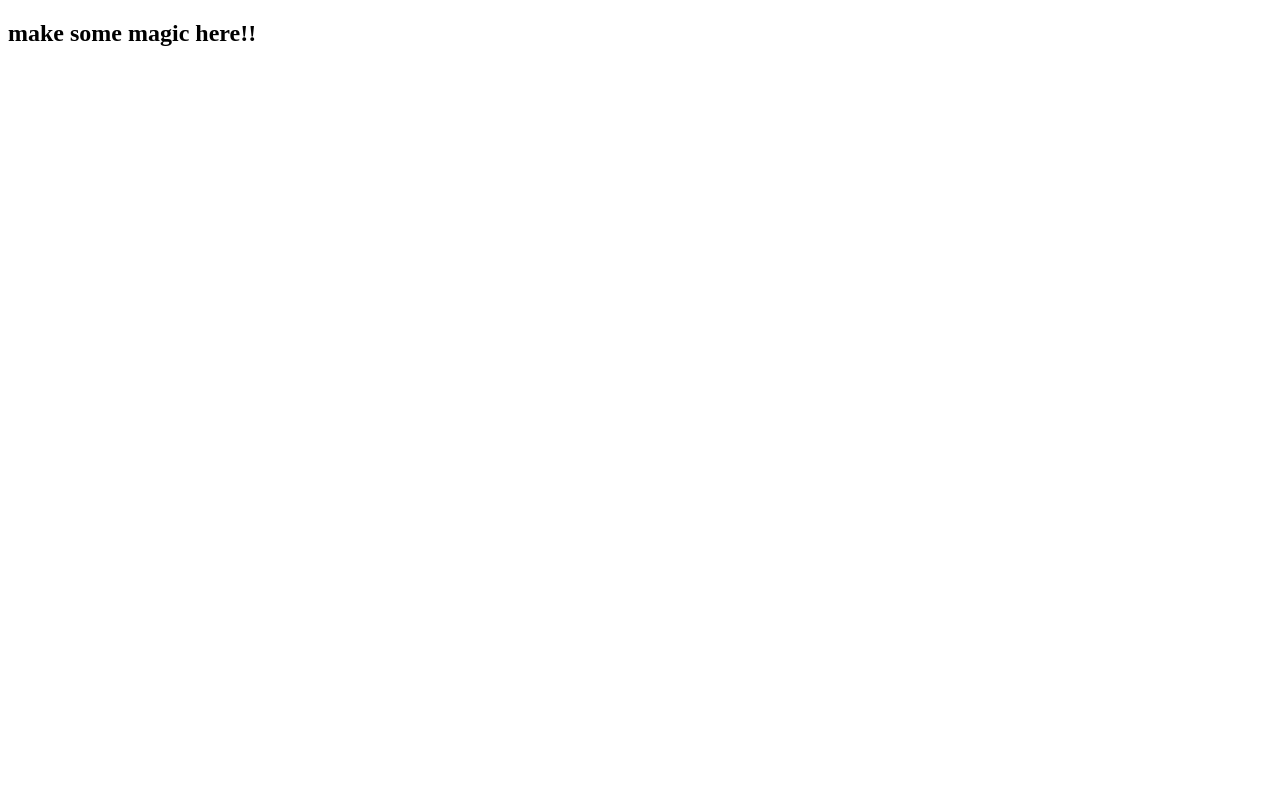
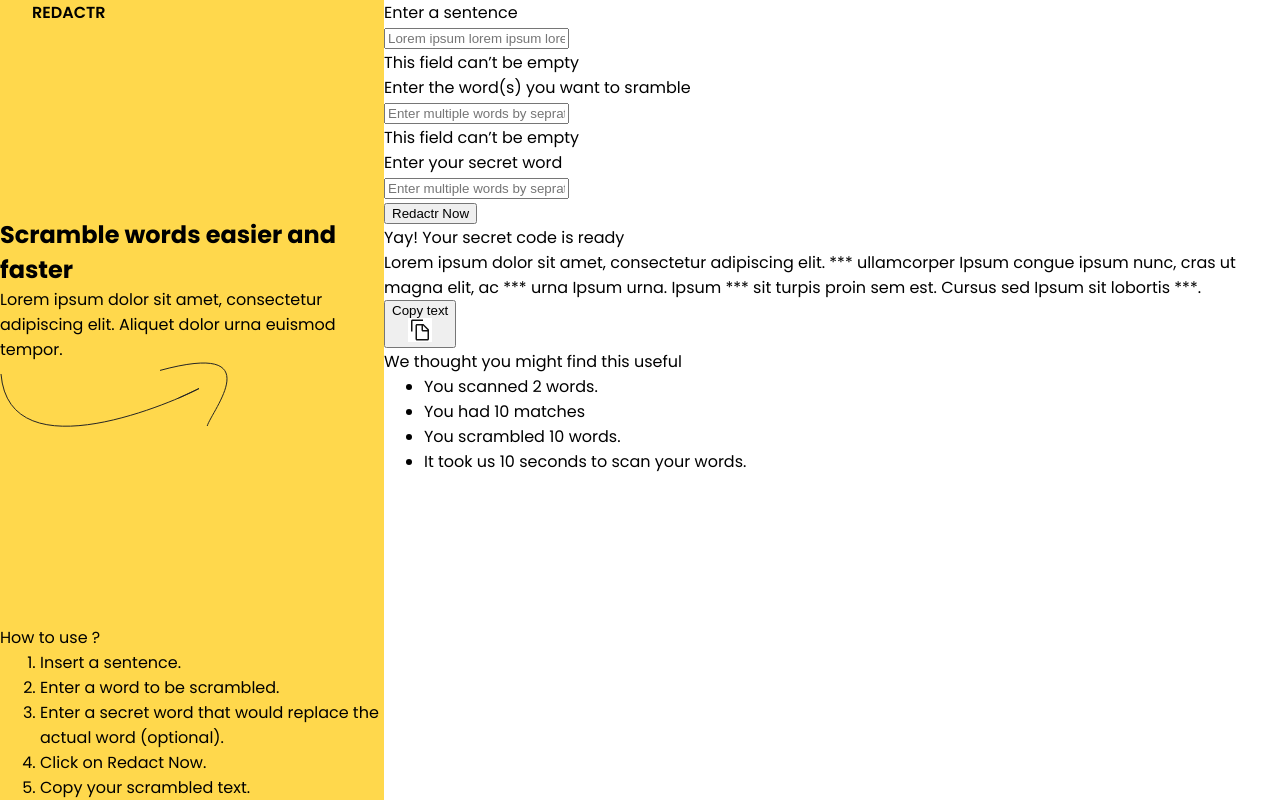
Before and after one commit to CodeKage25/team-redactr, a website: page index.html in a window 1280 px wide. Drawn offline with Linux system fonts and the light colour scheme.

Commit message:
Setup the project, install necessary packages like sass, prefixer

```diff
--- a/app.mjs
+++ b/app.mjs
@@ -6,11 +6,11 @@ function startApp() {
     // pls remove the below and make some magic in here!
     console.log('make magic in here!');
 
-    const header = document.querySelector('h2');
-    if(header) {
-      header.textContent = 'make some magic here!!';
-    }
-  };
+  //   const header = document.querySelector('h2');
+  //   if(header) {
+  //     header.textContent = 'make some magic here!!';
+  //   }
+  // };
 
   // ======= DO NOT EDIT ============== //
   export default startApp;
--- a/index.html
+++ b/index.html
@@ -1,19 +1,144 @@
 <!DOCTYPE html>
 <html lang="en">
+
 <head>
-    <meta charset="UTF-8">
-    <meta http-equiv="X-UA-Compatible" content="IE=edge">
-    <meta name="viewport" content="width=device-width, initial-scale=1.0">
-    <title>Name of chosen challenge</title>
+  <meta charset="UTF-8" />
+  <meta http-equiv="X-UA-Compatible" content="IE=edge" />
+  <meta name="viewport" content="width=device-width, initial-scale=1.0" />
+  <title>Redactr challenge</title>
+  <link href="https://fonts.googleapis.com/css2?family=Poppins:ital,wght@0,400;0,500;0,600;0,700;1,600&display=swap" rel="stylesheet">
+  <link rel="stylesheet" href="css/style.css" />
+</head>
 
-    <link rel="stylesheet" href="style.css">
-</head>
 <body>
 
-    <h2>make some magic here!!</h2>
+  <!-- Hero Section -->
+  <div class="hero">
+    <section class="hero__section">
+      <div class="hero__container">
+        <!-- Header -->
+        <header class="hero__header">
+          <!-- Navbar -->
+          <nav class="hero__text-container">
+            <a href="#" class="hero__logo-text">Redactr</a>
+            <a href=".mobile__container" class="mobile__container" class="hero__text-details">How to use ?</a>
+          </nav>
+        </header>
 
-    <!-- // ============= EEND DO NOT EDIT ============== // -->
-    <script src="index.mjs" type="module"></script>
-    <!-- // ============= EEND DO NOT EDIT ============== // -->
+        <!-- Hero text -->
+        <div class="hero__text">
+          <h2 class="hero__text-heading">Scramble words easier and faster</h2>
+          <p class="hero__text-details">Lorem ipsum dolor sit amet, consectetur adipiscing elit. Aliquet dolor urna euismod
+            tempor.
+          </p>
+
+          <!-- Web arrow Image -->
+          <img class= "mobile__container" class="hero__text-web-arrow" src="Images/web-arrow.svg" alt="arrow Image" />
+
+          <!-- Mobile arrow Image -->
+          <img class="hero__text-mobile-arrow" src="Images/mobile-arrow.svg" alt="arrow Image" />
+        </div>
+
+        <!-- How to Use (Desktop)-->
+        <div class="decription">
+          <p class="decription__list-heading">How to use ?</p>
+
+          <!-- List Items -->
+          <ol>
+            <li>Insert a sentence.</li>
+            <li>Enter a word to be scrambled.</li>
+            <li>Enter a secret word that would replace the actual word (optional).</li>
+            <li>Click on <span>Redact Now</span>.</li>
+            <li>Copy your scrambled text.</li>
+          </ol>
+        </div>
+      </div>
+    </section>
+
+
+    <!-- Main Section -->
+    <main class="main__section">
+      <div class="main__section-container">
+
+        <!-- Form -->
+        <form action="">
+          <!-- Enter a sentence -->
+          <label for="Statement">Enter a sentence</label><br>
+          <input type="text" placeholder="Lorem ipsum lorem ipsum lorem ipsum" id="sentence" name="sentence"><br>
+          <p class="error">This field can’t be empty</p>
+
+          <!-- Word to scramble -->
+          <label for="Word">Enter the word(s) you want to sramble</label><br>
+          <input type="text" placeholder="Enter multiple words by seprating with comma" id="words" name="words"><br>
+          <p class="error">This field can’t be empty</p>
+
+          <!-- Secret word -->
+          <label for="Secret">Enter your secret word</label><br>
+          <input type="text" placeholder="Enter multiple words by seprating with comma" id="secret-words"
+            name="secret-words"><br>
+
+
+          <!-- Submit -->
+          <button class="submit-btn" type="submit">Redactr Now</button>
+        </form>
+
+
+        <!-- Form output -->
+        <div class="form-ouput">
+          <p class="code-is-ready">Yay! Your secret code is ready</p>
+          <div id="scrambled-word">
+            <p>Lorem ipsum dolor sit amet, consectetur adipiscing elit. *** ullamcorper Ipsum congue ipsum nunc, cras ut
+              magna elit, ac *** urna Ipsum urna. Ipsum *** sit turpis proin sem est. Cursus sed Ipsum sit lobortis ***.
+            </p>
+            <button class="copy">
+              <p>Copy text</p>
+              <img src="/Images/copy.svg" alt="Copy icon">
+            </button>
+          </div>
+        </div>
+
+
+        <!-- Additional details -->
+        <div class="additional-details">
+          <p class="details-heading">We thought you might find this useful</p>
+          <ul>
+            <li>You scanned <span class="scanned-words">2</span> words.</li>
+            <li>You had <span class="matches">10</span> matches</li>
+            <li>You scrambled <span class="scrambled-words">10</span> words.</li>
+            <li>It took us <span class="time-taken">10 seconds</span> to scan your words.</li>
+          </ul>
+        </div>
+      </div>
+    </main>
+
+  </div>
+
+
+  <!-- Mobile footer -->
+  <footer class="mobile__container">
+    <div class="mobile__container-details">
+      <div class="how-to-use">
+        <div class="list-heading-and-back-to-top-arrow">
+          <p class="list-heading">How to use ?</p>
+          <a href="#" class="mobile-back-to-top"></a><img class="back-to-top.svg" src="Images/Back-to-top.svg"
+            alt="Arrow Image" /></a>
+        </div>
+
+        <!-- List Items -->
+        <ul>
+          <li>Insert a sentence.</li>
+          <li>Enter a word to be scrambled.</li>
+          <li>Enter a secret word that would replace the actual word (optional).</li>
+          <li>Click on <span>Redact Now</span>.</li>
+          <li>Copy your scrambled text.</li>
+        </ul>
+      </div>
+    </div>
+  </footer>
+
+  <!-- // ============= EEND DO NOT EDIT ============== // -->
+  <script src="index.mjs" type="module"></script>
+  <!-- // ============= EEND DO NOT EDIT ============== // -->
 </body>
+
 </html>
--- /dev/null
+++ b/sass/_base.scss
@@ -0,0 +1,25 @@
+:root {
+  --color-primary: #FFD84C;
+  --color-secondary: #242424;
+  --placeholder: #948A8A;
+  --error: #FF0000;
+  --form-border-color: #dddddd;
+}
+
+*,
+*::before,
+*::after {
+  box-sizing: inherit;
+  margin: 0;
+  // padding: 0;
+}
+
+html {
+  box-sizing: border-box;
+}
+
+body {
+  background-color: #ffffff;
+  font-family: 'Poppins', sans-serif;
+  font-weight: 400;
+}
--- /dev/null
+++ b/sass/_layout.scss
@@ -0,0 +1,78 @@
+.hero {
+  display:flex;
+  flex: 0 0 30%;
+  &__section {
+    background-color: #FFD84C;
+    height: 100vh;
+  }
+
+  &__container {
+    height: 100vh;
+    display: flex;
+    flex-direction: column;
+    justify-content: space-between;
+    }
+
+  &__header {
+
+  }
+
+  &__text-container {
+
+  }
+
+  &__logo-text {
+    text-decoration: none;
+    text-transform: uppercase;
+    font-style: inherit;
+    color: #000000;
+    font-weight: 600;
+    margin: 2rem 0 0 2rem;
+  }
+
+  &__text-details {
+
+  }
+}
+
+.hero__text {
+
+  &-heading {
+
+  }
+
+  &-details {
+
+  }
+
+  &-web-arrow {
+
+  }
+
+  &-mobile-arrow {
+
+  }
+}
+
+.description {
+
+  &__list-heading {
+
+  }
+}
+
+
+.mobile__container {
+  opacity: 0;
+  display: none;
+
+}
+
+.main__section {
+  display: flex;
+  flex-direction: column;
+  flex: 0 0 70%;
+  &-container {
+
+  }
+}
--- /dev/null
+++ b/sass/main.scss
@@ -0,0 +1,4 @@
+@import "base";
+@import "components";
+@import "layout";
+@import "mixin";
```
Also changed, not shown: package.json (added, +247 -0 lines), Images/Back-to-top.svg (added), Images/copy.svg (added), Images/mobile-arrow.svg (added), Images/web-arrow.svg (added), css/style.css (added), sass/_components.scss (added), sass/_mixin.scss (added), 3 other files.
